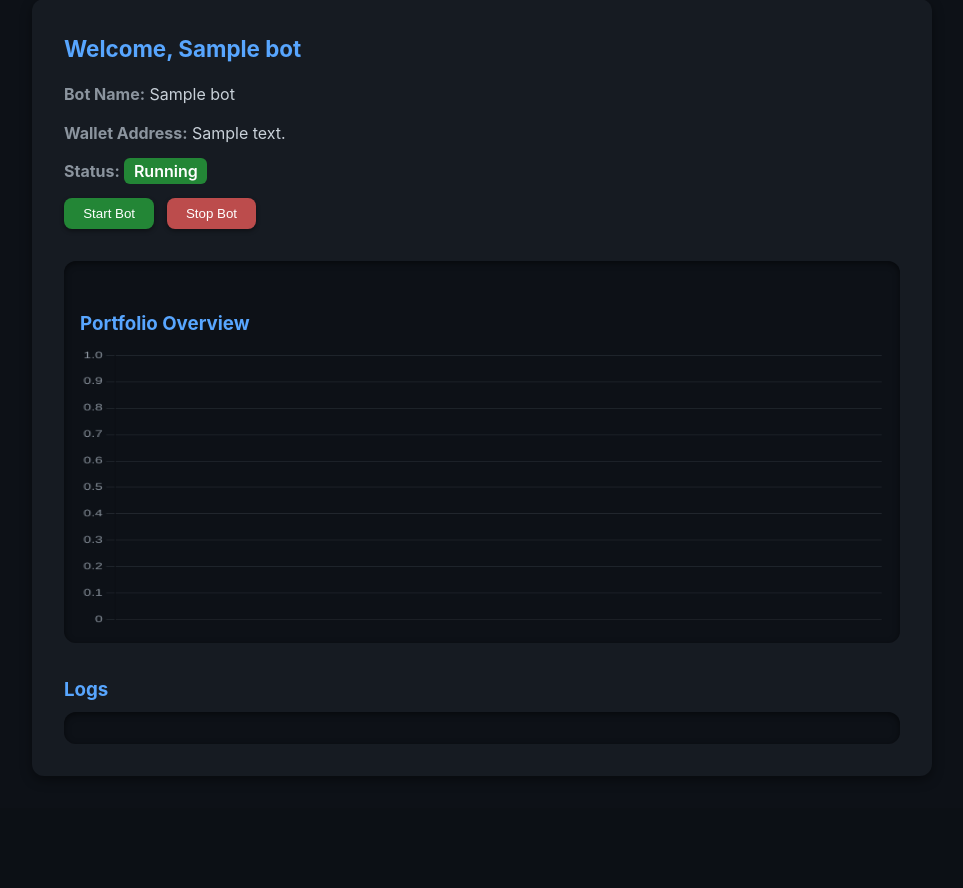
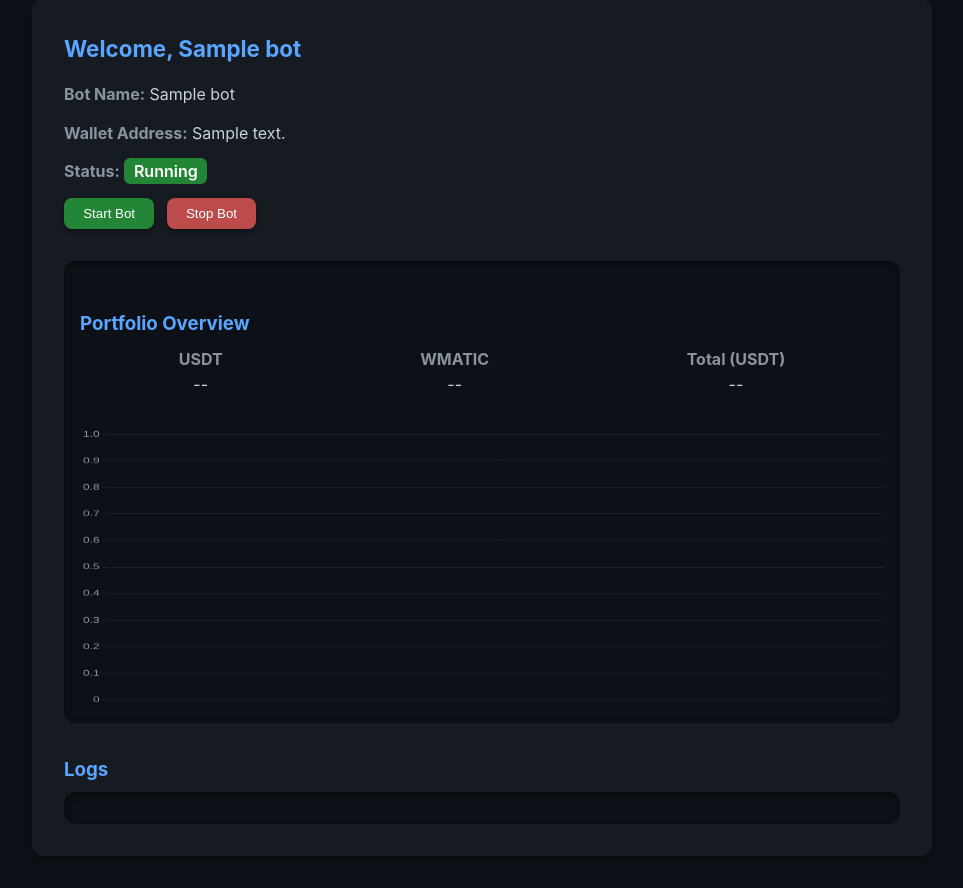
Before and after one commit to bonzoholda/polygrid, a FastAPI app: page / in a window 1280 px wide. Shown: the part 107-995 px from the top of the page, without its empty margins (158-1121 px from the left). Before the commit the page ends 883 px from the top, so only its background shows below. Run offline with FastAPI, Linux system fonts and the light colour scheme; the visitor is signed in with stand-in values (Sample User, id 1); tables that the repository leaves empty hold one stand-in row (values such as "Sample post"); data that the repository does not hold is empty.

Commit message:
Update index.html

```diff
--- a/dashboard/templates/index.html
+++ b/dashboard/templates/index.html
@@ -140,8 +140,23 @@
             <button type="submit" class="stop">Stop Bot</button>
         </form>
 
+        <!-- ✅ Added portfolio summary display -->
         <div class="chart-container">
             <h3>Portfolio Overview</h3>
+            <div style="display:flex; justify-content:space-around; margin-bottom:1rem; text-align:center;">
+                <div>
+                    <strong>USDT</strong>
+                    <p id="usdtBalance">--</p>
+                </div>
+                <div>
+                    <strong>WMATIC</strong>
+                    <p id="wmaticBalance">--</p>
+                </div>
+                <div>
+                    <strong>Total (USDT)</strong>
+                    <p id="portfolioValue">--</p>
+                </div>
+            </div>
             <canvas id="portfolioChart"></canvas>
         </div>
 
@@ -164,13 +179,14 @@
         };
 
         // ---------- Portfolio Chart ----------
+
         const ctx = document.getElementById('portfolioChart').getContext('2d');
         const chart = new Chart(ctx, {
             type: 'line',
             data: {
                 labels: [],
                 datasets: [{
-                    label: 'Portfolio Value (USDT + WMATIC)',
+                    label: 'Portfolio Value (USDT)',
                     data: [],
                     borderColor: '#58a6ff',
                     backgroundColor: 'rgba(88,166,255,0.1)',
@@ -190,14 +206,29 @@
             }
         });
 
-        // Fetch portfolio data periodically
+        // ✅ Updated fetchPortfolio to work with new JSON format
         async function fetchPortfolio() {
             try {
                 const res = await fetch(`/api/portfolio/${uid}`);
                 const data = await res.json();
-                chart.data.labels = data.timestamps;
-                chart.data.datasets[0].data = data.values;
-                chart.update();
+
+                if (data.total_value_usdt) {
+                    const now = new Date().toLocaleTimeString();
+                    chart.data.labels.push(now);
+                    chart.data.datasets[0].data.push(data.total_value_usdt);
+
+                    if (chart.data.labels.length > 30) {
+                        chart.data.labels.shift();
+                        chart.data.datasets[0].data.shift();
+                    }
+
+                    chart.update();
+
+                    // update the text balances
+                    document.getElementById("usdtBalance").textContent = data.usdt_balance.toFixed(4);
+                    document.getElementById("wmaticBalance").textContent = data.wmatic_balance.toFixed(4);
+                    document.getElementById("portfolioValue").textContent = data.total_value_usdt.toFixed(4);
+                }
             } catch (err) {
                 console.warn("Failed to fetch portfolio data", err);
             }
```
